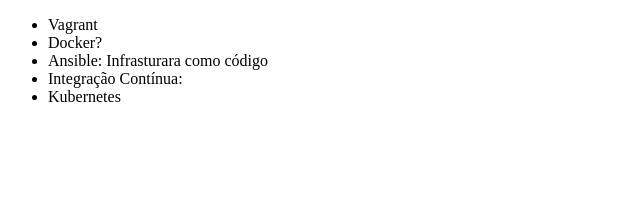
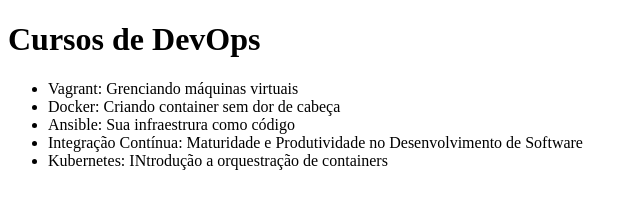
Before and after one commit to RicardoALFaria/alura-git, a plain HTML site: page index.html in a window 1280 px wide. Shown: the whole page, without its empty margins (0-640 px from the left). Drawn offline with Linux system fonts and the light colour scheme.

Commit message:
Titulo adicionado

```diff
--- a/index.html
+++ b/index.html
@@ -9,12 +9,14 @@
 </head>
 
 <body>
+    <h1>Cursos de DevOps</h1>
+
     <ul>
-        <li>Vagrant</li>
-        <li>Docker?</li>
-        <li>Ansible: Infrasturara como código</li>
-        <li>Integração Contínua:</li>
-        <li>Kubernetes</li>
+        <li>Vagrant: Grenciando máquinas virtuais</li>
+        <li>Docker: Criando container sem dor de cabeça</li>
+        <li>Ansible: Sua infraestrura como código</li>
+        <li>Integração Contínua: Maturidade e Produtividade no Desenvolvimento de Software</li>
+        <li>Kubernetes: INtrodução a orquestração de containers</li>
     </ul>
 
 
```
